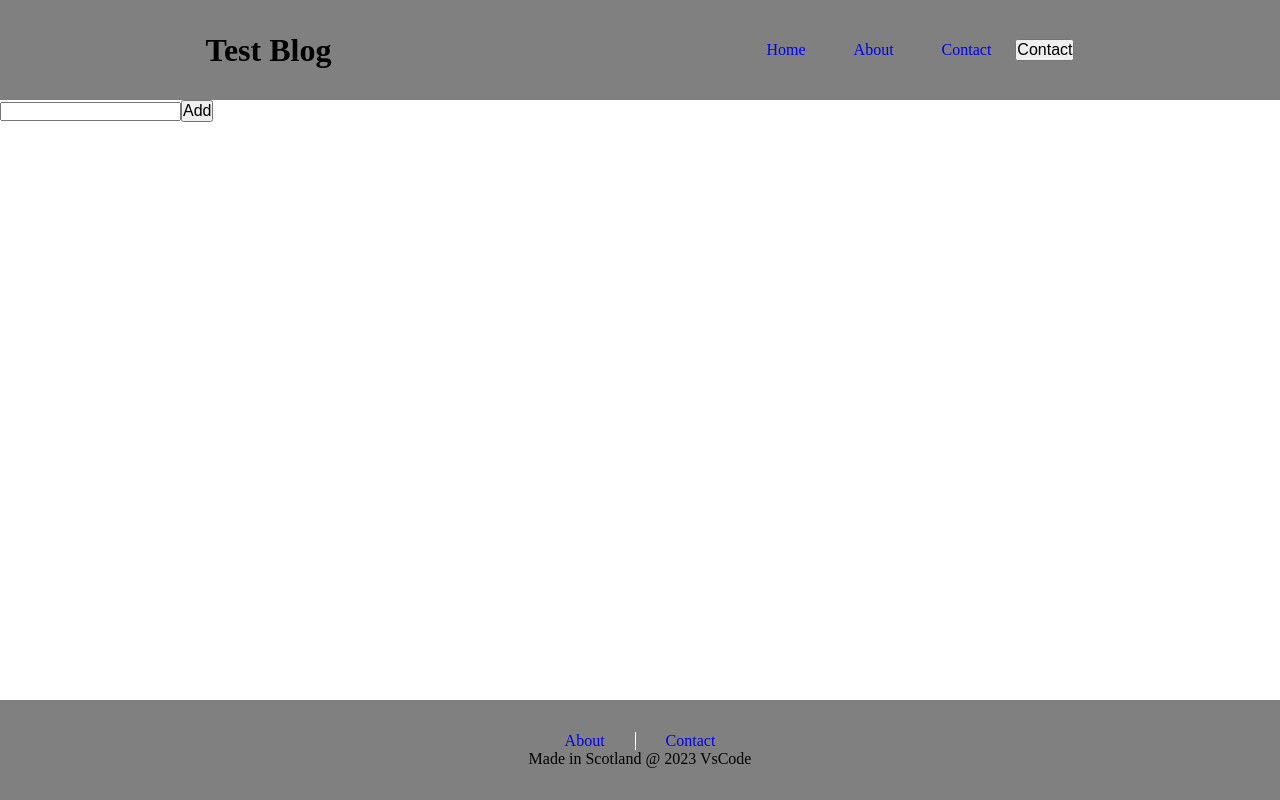
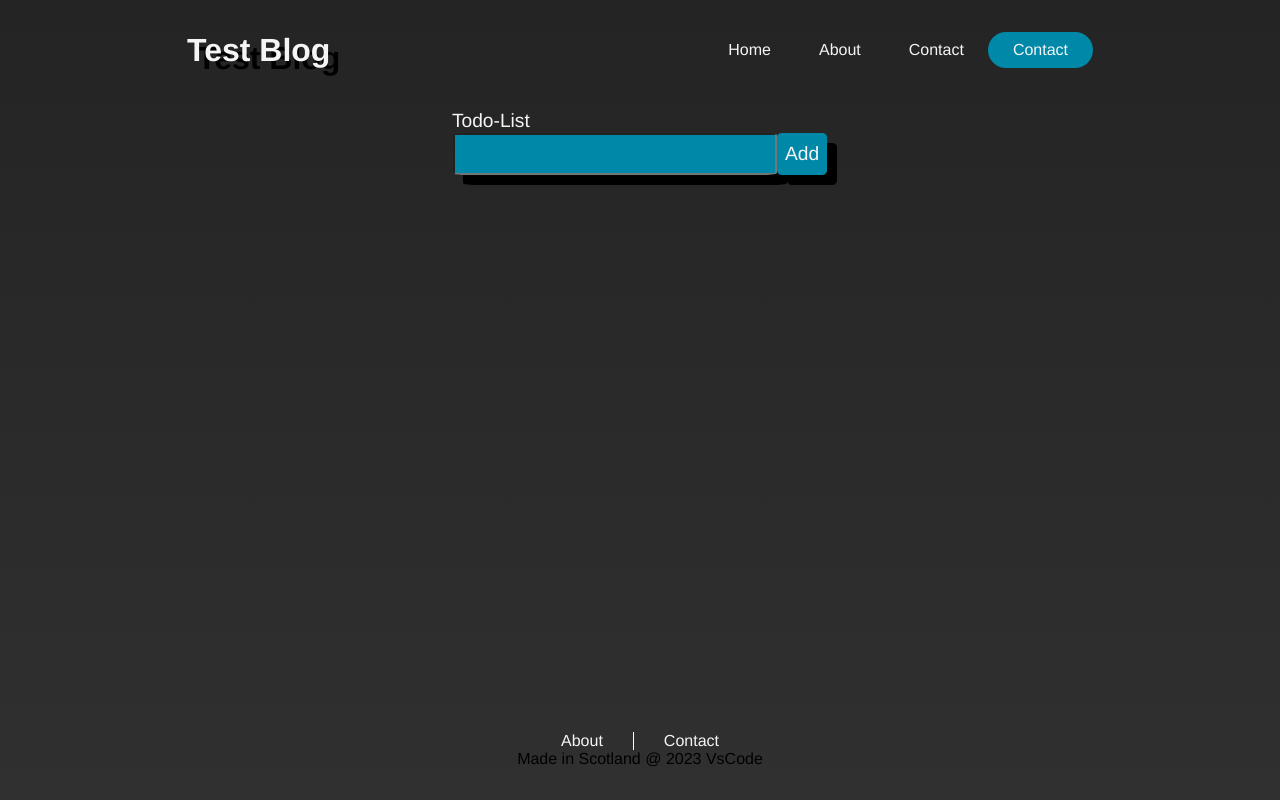
Before and after one commit to 1912Alan-Turing1954/Project-React, a React (Vite) app in the folder Project/: page / in a window 1280 px wide. Built offline with nearby package versions, Linux system fonts and the light colour scheme.

Commit message:
Css and todo update.

```diff
--- a/Project/src/App.css
+++ b/Project/src/App.css
@@ -3,6 +3,8 @@
   padding: 0;
   list-style: none;
   text-decoration: none;
+  font-family: Franklin Gothic Medium;
+  /* color: whitesmoke; */
 }
 
 .body {
@@ -10,12 +12,12 @@
   flex-direction: column;
   margin: 0;
   height: 100vh;
+  background: linear-gradient(#242424, #303030);
 }
 
 header {
   display: flex;
   height: 100px;
-  background-color: gray;
 }
 
 header {
@@ -23,9 +25,29 @@ header {
   align-items: center;
 }
 
+button {
+  padding: 9px 25px;
+  background-color: rgba(0, 136, 169, 1);
+  border: none;
+  border-radius: 50px;
+  cursor: pointer;
+  transition: all 0.3s ease 0s;
+}
+
+.title {
+  color: whitesmoke;
+  text-shadow: 10px 8px black;
+}
+
+.title:hover {
+  transition: all 0.3s ease-in-out 0.3s;
+  transform: scale(1.1);
+}
+
 .nav_links ul, a, button {
   display: inline-block;
   font-size: 1em;
+  color: whitesmoke;
 }
 
 .nav_links li {
@@ -33,26 +55,59 @@ header {
   padding: 0px 1.5em;
 }
 
-a {
+.nav_linkss ul, a button:hover {
+  transform: scale(1.1);
+}
+
+a:hover {
   transition: all 0.3s ease 0s;
+  transform: scale(1.1);
 }
 
 section.main {
   display: flex;
   height: 100px;
   flex-grow: 1;
+  flex-direction: column;
+  justify-content: flex-start;
+  align-items: center;
+  font-size: larger;
+  color: whitesmoke;
+  padding-top: 10px;
 }
 
-section.main div {
-  flex-direction: column;
-  justify-content: center;
-  align-items: center;
+section.main .input {
+  padding: 5px;
+  outline: none;
+  font-size: x-large;
+  background: rgba(0, 136, 169, 1);
+  box-shadow: 10px 10px black;
+  border-radius: 5%;
+}
+
+section.main .addBtn {
+  border-radius: 10%;
+  outline: none;
+  padding: 8px;
+  border-color: none;
+  background: rgba(0, 136, 169, 1);
+  box-shadow: 10px 10px black;
+}
+
+form {
+  display:flex;
+  flex-direction:row;
+  /* I've used padding so you can see the edges of the elements. */
+  padding:1px;
+}
+
+form input {
+  color: whitesmoke;
 }
 
 footer {
   display: flex;
   height: 100px;
-  background-color: gray;
 }
 
 footer {
@@ -72,4 +127,5 @@ footer {
 
 .about_footer {
   border-right: .1em solid white;
+  color: black;
 }
--- a/Project/src/App.jsx
+++ b/Project/src/App.jsx
@@ -41,12 +41,16 @@ function App() {
 
       <section class="main">
         <div>
+          <label>Todo-List</label><br></br>
+          <form>
           <input
+            class="input"
             type="text"
             value={input}
             onChange={(e) => setInput(e.target.value)}
           />
-          <button onClick={() => addTodo(input)}>Add</button>
+          <button class="addBtn" onClick={() => addTodo(input)}>Add</button>
+          </form>
         </div>
       </section>
 
```
